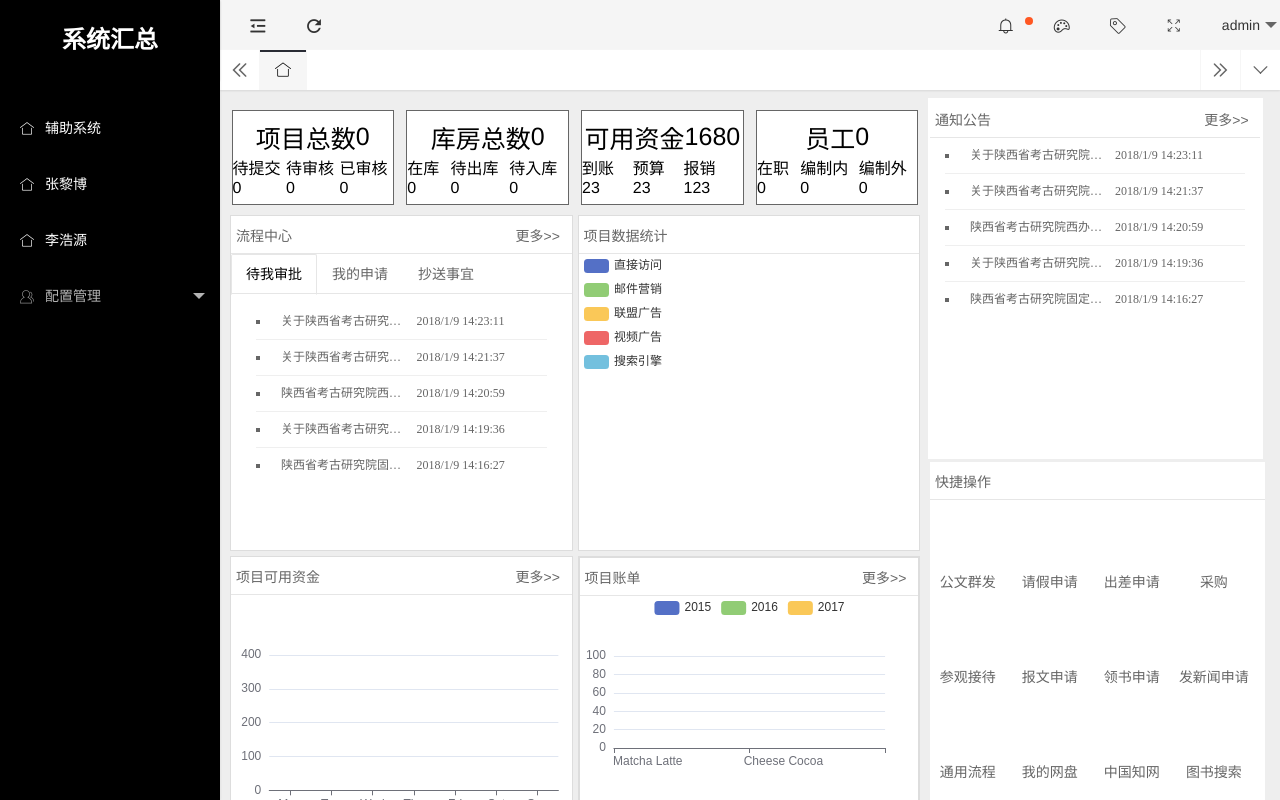
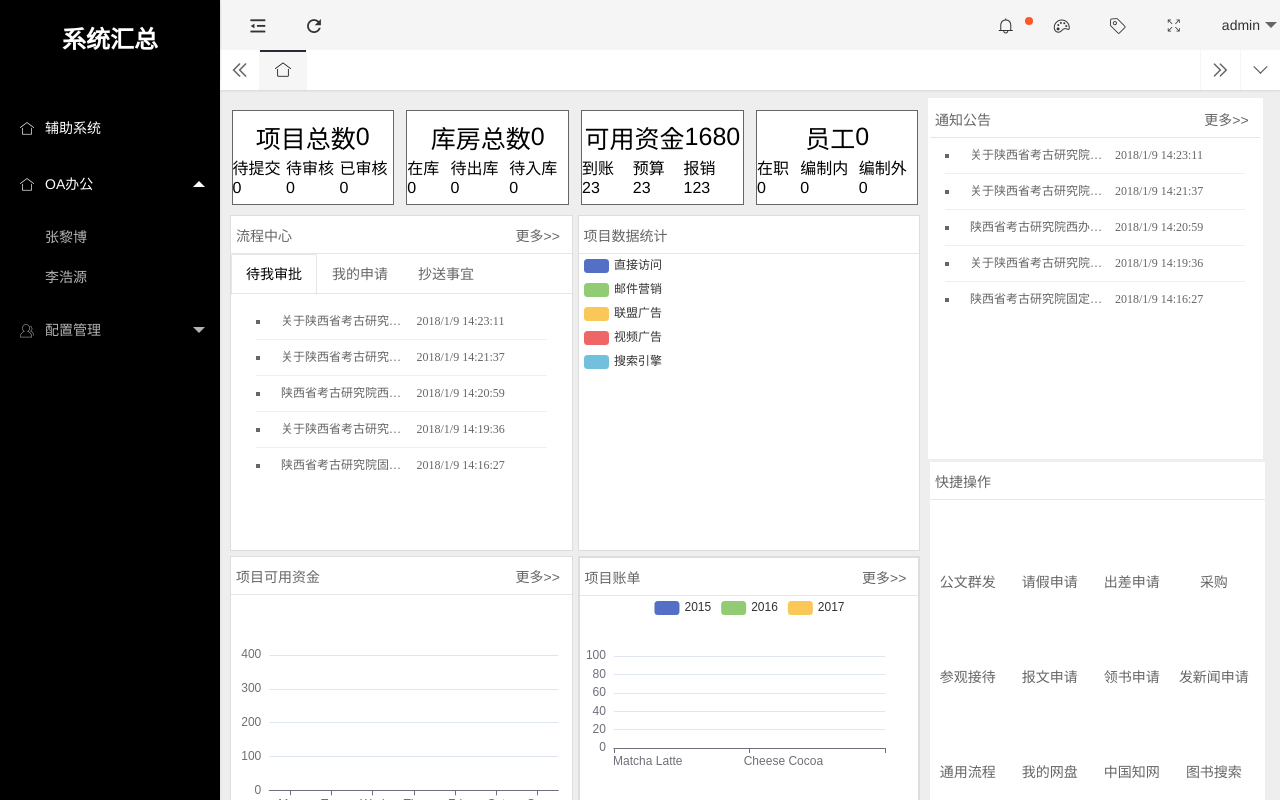
Before and after one commit to wsnhy/OA-, a plain HTML site: page index.html in a window 1280 px wide. Drawn offline with nearby package versions, Linux system fonts and the light colour scheme.

Commit message:
第三次上传

```diff
--- a/index.html
+++ b/index.html
@@ -6,8 +6,7 @@
 		<title>陕西考古研究院-办公业务系统</title>
 		<meta name="renderer" content="webkit">
 		<meta http-equiv="X-UA-Compatible" content="IE=edge,chrome=1">
-    <meta name="viewport"
-        content="width=device-width, initial-scale=1.0, minimum-scale=1.0, maximum-scale=1.0, user-scalable=0">
+		<meta name="viewport" content="width=device-width, initial-scale=1.0, minimum-scale=1.0, maximum-scale=1.0, user-scalable=0">
 		<link rel="stylesheet" href="layuiadmin/layui/css/layui.css" media="all">
 		<link rel="stylesheet" href="layuiadmin/style/admin.css" media="all">
 		<link rel="stylesheet" href="layuiadmin/css/index.css">
@@ -101,31 +100,32 @@
 							<span style="font-size: 24px;font-weight: 600;color: #fff;">系统汇总</span>
 						</div>
 
-                    <ul class="layui-nav layui-nav-tree" lay-shrink="all" id="LAY-system-side-menu"
-                        lay-filter="layadmin-system-side-menu">
+						<ul class="layui-nav layui-nav-tree" lay-shrink="all" id="LAY-system-side-menu" lay-filter="layadmin-system-side-menu">
 							<li data-name="home" class="layui-nav-item layui-nav-itemed">
 								<a href="javascript:;" lay-tips="素材管理" lay-direction="2">
 									<i class="layui-icon layui-icon-home"></i>
 									<cite>辅助系统</cite>
 								</a>
+
 							</li>
 
 							<li data-name="home" class="layui-nav-item layui-nav-itemed">
 								<a href="javascript:;" lay-tips="素材管理" lay-direction="2">
 									<i class="layui-icon layui-icon-home"></i>
-                                <cite>张黎博</cite>
+									<cite>OA办公</cite>
 								</a>
-
+								<dl class="layui-nav-child">
+									<dd>
+										<a lay-href="page/OA_list_one.html">张黎博</a>
+									</dd>
+									<dd>
+										<a lay-href="page/OA_list_two.html">李浩源</a>
+									</dd>
+								</dl>
 
 
 							</li>
-                        <li data-name="home" class="layui-nav-item layui-nav-itemed">
-                            <a href="javascript:;" lay-tips="素材管理" lay-direction="2">
-                                <i class="layui-icon layui-icon-home"></i>
-                                <cite>李浩源</cite>
-                            </a>
 
-                        </li>
 
 							<li data-name="user" class="layui-nav-item">
 								<a href="javascript:;" lay-tips="用户" lay-direction="2">
@@ -158,12 +158,9 @@
 							</li>
 						</ul>
 					</div>
-
-
 					<div class="layui-tab" lay-unauto lay-allowClose="true" lay-filter="layadmin-layout-tabs">
 						<ul class="layui-tab-title" id="LAY_app_tabsheader">
-                        <li lay-id="views/MT_FILE_list.html" lay-attr="" class="layui-this"><i
-                                class="layui-icon layui-icon-home"></i></li>
+							<li lay-id="views/MT_FILE_list.html" lay-attr="" class="layui-this"><i class="layui-icon layui-icon-home"></i></li>
 						</ul>
 					</div>
 				</div>
--- a/page/OA_list_one.html
+++ b/page/OA_list_one.html
@@ -2,8 +2,21 @@
 <html>
 	<head>
 		<meta charset="utf-8">
-		<title></title>
+		<title>张黎博</title>
+		<meta name="renderer" content="webkit">
+		<meta http-equiv="X-UA-Compatible" content="IE=edge,chrome=1">
+		<meta name="viewport" content="width=device-width, initial-scale=1.0, minimum-scale=1.0, maximum-scale=1.0, user-scalable=0">
+		<link rel="stylesheet" href="../layuiadmin/layui/css/layui.css" media="all">
+		<link rel="stylesheet" href="../layuiadmin/style/admin.css" media="all">
 	</head>
 	<body>
+
+
+		<script type="text/javascript" src="../layuiadmin/layui/layui.js"></script>
+		<script src="../SysJS/MT_common.js"></script>
+		<script src="../js/jquery-1.8.3.min.js"></script>
+		<script src="../js/echarts.js"></script>
+		<script src="../SysJS/SY_wwbh_common.js"></script>
+
 	</body>
 </html>
```
Also changed, not shown: js/MT_CLASSIFY_list.js (deleted, +0 -9 lines), js/MT_USER_list.js (deleted, +0 -9 lines), views/MT_FILE_list.html (+0 -1 lines), js/MT_CLASSIFY_add.js (deleted), js/MT_FILE_add.js (deleted), js/MT_USER_add.js (deleted). Lines whose indentation alone changed are shown as unchanged.
